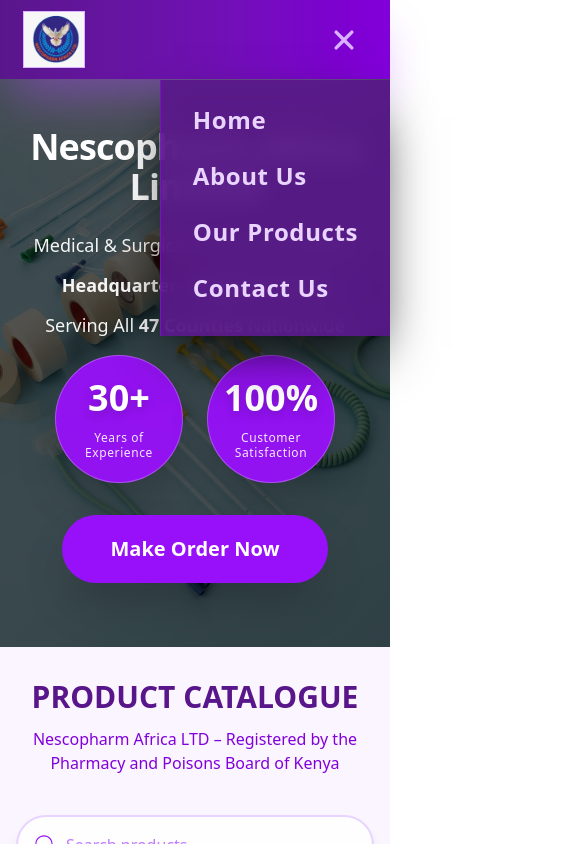
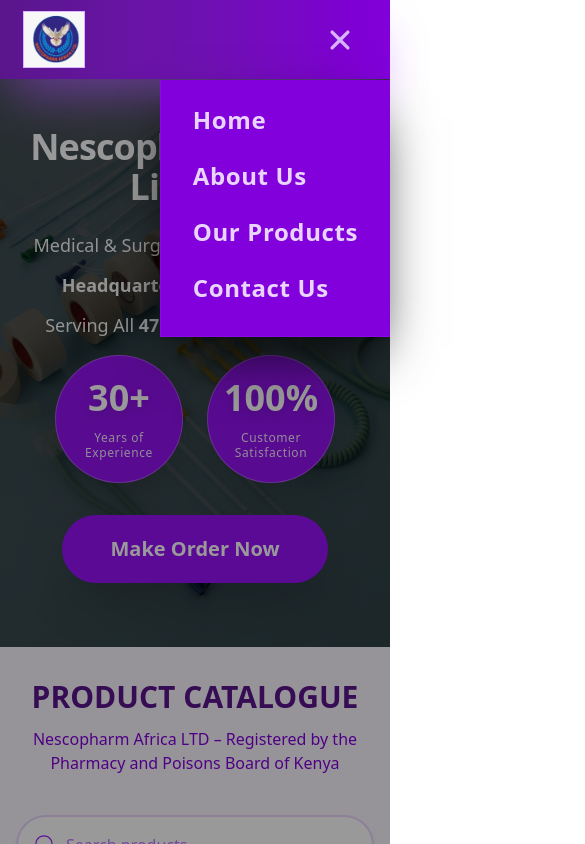
Before and after one commit to ngetich2021/nescopharm, a Next.js app: page / in a window 390 px wide. Both pictures are taken after a click on the button "Open menu". Shown: the top 844 px of the page, 585 px wide, since content can reach past the window. Built offline with nearby package versions, Linux system fonts and the light colour scheme.

Commit message:
version001

```diff
--- a/components/About.tsx
+++ b/components/About.tsx
@@ -2,8 +2,8 @@
 
 export default function About() {
   return (
-    <main className="bg-purple-50 min-h-screen py-12 px-6 md:py-20">
-      <div className="w-full mx-auto">
+    <main className="bg-purple-50 h-fit overflow-hidden py-12 px-6 md:py-20">
+      <div className="max-w-screen mx-auto">
 
         {/* Hero Title - Purple Accent */}
         <div className="text-center mb-16">
@@ -91,7 +91,7 @@
                 "Strong ethical standards and regulatory compliance",
                 "Commitment to customer satisfaction and service excellence"
               ].map((item) => (
-                <div key={item} className="flex items-start gap-4 bg-white rounded-xl p-5 shadow-sm border border-purple-100 w-180">
+                <div key={item} className="flex items-start gap-4 bg-white rounded-xl p-5 shadow-sm border border-purple-100">
                   <span className="text-2xl text-purple-600 font-bold">✓</span>
                   <span className="text-lg md:text-xl text-gray-800">{item}</span>
                 </div>
--- a/components/Navbar.tsx
+++ b/components/Navbar.tsx
@@ -8,7 +8,7 @@
   const [isOpen, setIsOpen] = useState(false);
 
   const links = [
-    { name: 'Home', href: '#home' },           // Added
+    { name: 'Home', href: '#home' },
     { name: 'About Us', href: '#about' },
     { name: 'Our Products', href: '#products' },
     { name: 'Contact Us', href: '#contact' },
@@ -25,11 +25,11 @@
 
   return (
     <>
-      {/* Navbar — 100% full width */}
+      {/* Navbar */}
       <nav className="w-full bg-gradient-to-r from-purple-900 via-purple-800 to-purple-700 shadow-2xl shadow-purple-500/50 backdrop-blur-sm sticky top-0 z-40">
         <div className="w-full max-w-none mx-0 px-0">
 
-          {/* Desktop ≥1024px */}
+          {/* Desktop */}
           <div className="hidden lg:flex items-center justify-between px-8 py-3">
             <a href="#home">
               <Image
@@ -56,7 +56,7 @@
             </div>
           </div>
 
-          {/* Mobile + Tablet Header <1024px */}
+          {/* Mobile Header */}
           <div className="lg:hidden flex items-center justify-between px-6 py-3">
             <a href="#home">
               <Image
@@ -68,39 +68,57 @@
                 priority
               />
             </a>
+
+            {/* Hamburger / Close button – always on top & accessible */}
             <button
               onClick={toggle}
-              className="text-purple-300 hover:text-white z-50 p-1"
-              aria-label="Toggle menu"
+              className="relative text-purple-300 hover:text-white z-50 p-2 transition-colors"
+              aria-label={isOpen ? 'Close menu' : 'Open menu'}
+              aria-expanded={isOpen}
+              aria-controls="mobile-menu"
             >
               {isOpen ? <IoClose size={36} /> : <IoMenu size={36} />}
             </button>
           </div>
-
         </div>
       </nav>
 
-      {/* Mobile/Tablet Menu — Exact original slide-in from right */}
-      <div className={`
-        fixed top-20 right-0 h-fit w-fit lg:hidden
-        bg-purple-900/90 backdrop-blur-md border-l border-purple-600/50
-        shadow-2xl shadow-black/80
-        transition-all duration-500 ease-in-out z-50 overflow-hidden
-        ${isOpen ? 'translate-x-0 opacity-100' : 'translate-x-full opacity-0 pointer-events-none'}
-      `}>
+      {/* Mobile Menu – EXACTLY your original style: top-20, h-fit, w-fit, NO bg */}
+      <div
+        id="mobile-menu"
+        className={`
+          fixed top-20 right-0 h-fit w-fit lg:hidden
+          border-l border-b border-purple-600/50  bg-purple-700
+          shadow-2xl shadow-black/80
+          transition-all duration-500 ease-in-out z-40
+          ${isOpen
+            ? 'translate-x-0 opacity-100 pointer-events-auto'
+            : 'translate-x-full opacity-0 pointer-events-none'
+          }
+        `}
+      >
         <div className="flex flex-col p-8 pt-6 gap-6">
           {links.map(link => (
             <a
               key={link.name}
               href={link.href}
               onClick={close}
-              className="text-2xl font-bold text-purple-200 capitalize tracking-wide hover:text-purple-300 hover:scale-[1.02] transition-all duration-300"
+              className="text-2xl font-bold text-purple-200 capitalize tracking-wide hover:text-purple-300 hover:scale-[1.02] transition-all duration-300 whitespace-nowrap"
             >
               {link.name}
             </a>
           ))}
         </div>
       </div>
+
+      {/* Optional subtle dark overlay (keeps content readable when menu has no bg) */}
+      {isOpen && (
+        <div
+          className="fixed inset-0 bg-black/40 z-30 lg:hidden"
+          onClick={close}
+          aria-hidden="true"
+        />
+      )}
     </>
   );
 }
```
Also changed, not shown: components/Products.tsx (+30 -24 lines).
